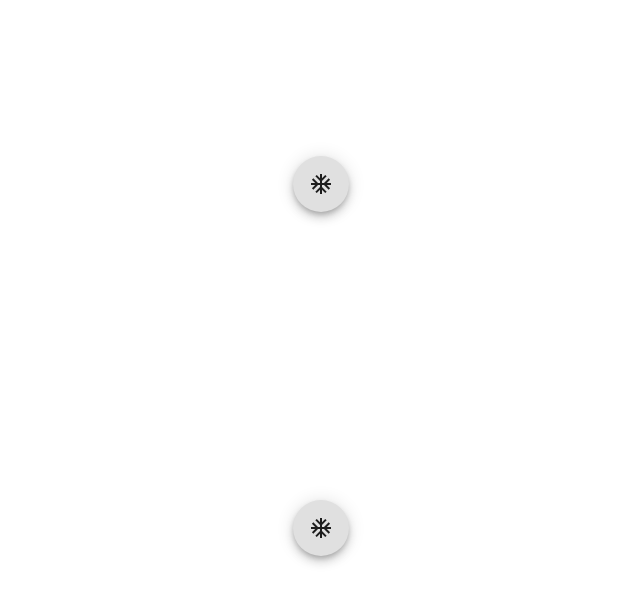
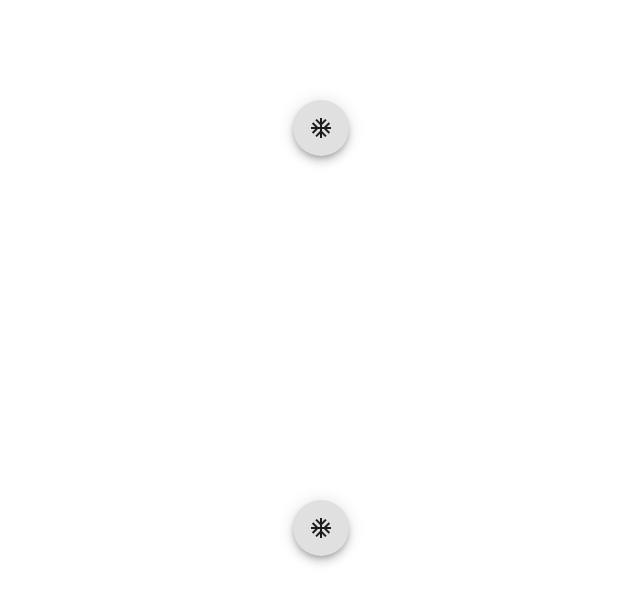
Before and after one commit to lgdelacruz92/bt-tools-panel, a React (Create React App) app: page / in a window 1280 px wide. Shown: the top 604 px of the page, without its empty margins (207-847 px from the left). Built offline with nearby package versions, Linux system fonts and the light colour scheme.

Commit message:
Default to fix or absolute

```diff
--- a/src/App.js
+++ b/src/App.js
@@ -20,6 +20,7 @@ function App() {
   return (
     <div className="App">
       <ToolButton
+        position="fixed"
         className={classes.toolButton1}
         icon={<MUIIcon.AcUnit />}
         panelPosition="left"
@@ -30,6 +31,7 @@ function App() {
       </ToolButton>
 
       <ToolButton
+        position="fixed"
         className={classes.toolButton2}
         icon={<MUIIcon.AcUnit />}
         panelPosition="right"
--- a/src/Tools/ToolButton.js
+++ b/src/Tools/ToolButton.js
@@ -14,13 +14,16 @@ const useStyles = MUI.makeStyles(theme => {
 });
 
 const ToolButton = props => {
-  const { icon, id, className, style, panelPosition } = props;
+  const { icon, id, className, style, panelPosition, position } = props;
+  if (position !== "absolute" && position !== "fixed") {
+    throw Error("position must be either absolute or fixed");
+  }
   const classes = useStyles();
   const [open, setOpen] = React.useState(false);
   const buttonRef = React.useRef();
   return (
     <React.Fragment>
-      <div id="container">
+      <div style={{ position: position || "fixed" }}>
         <MUI.Fab
           className={className}
           style={style}
```
